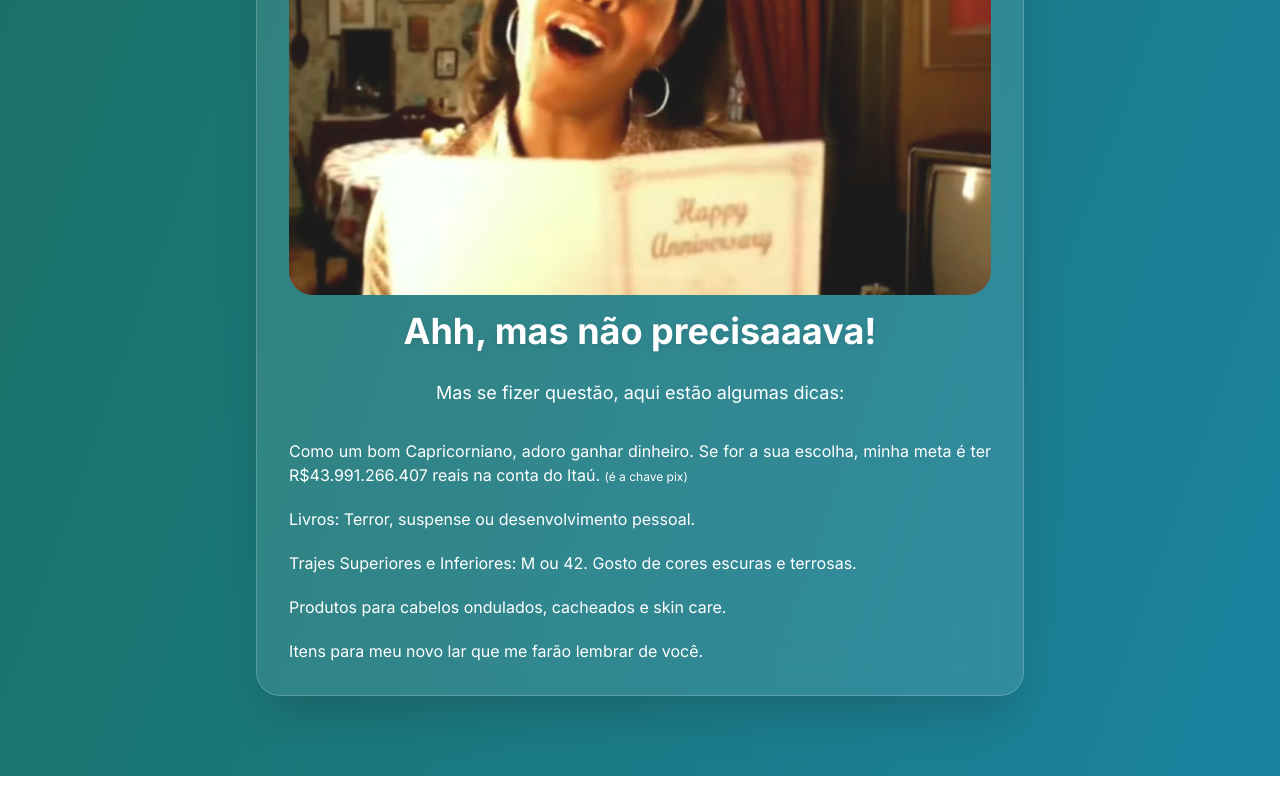
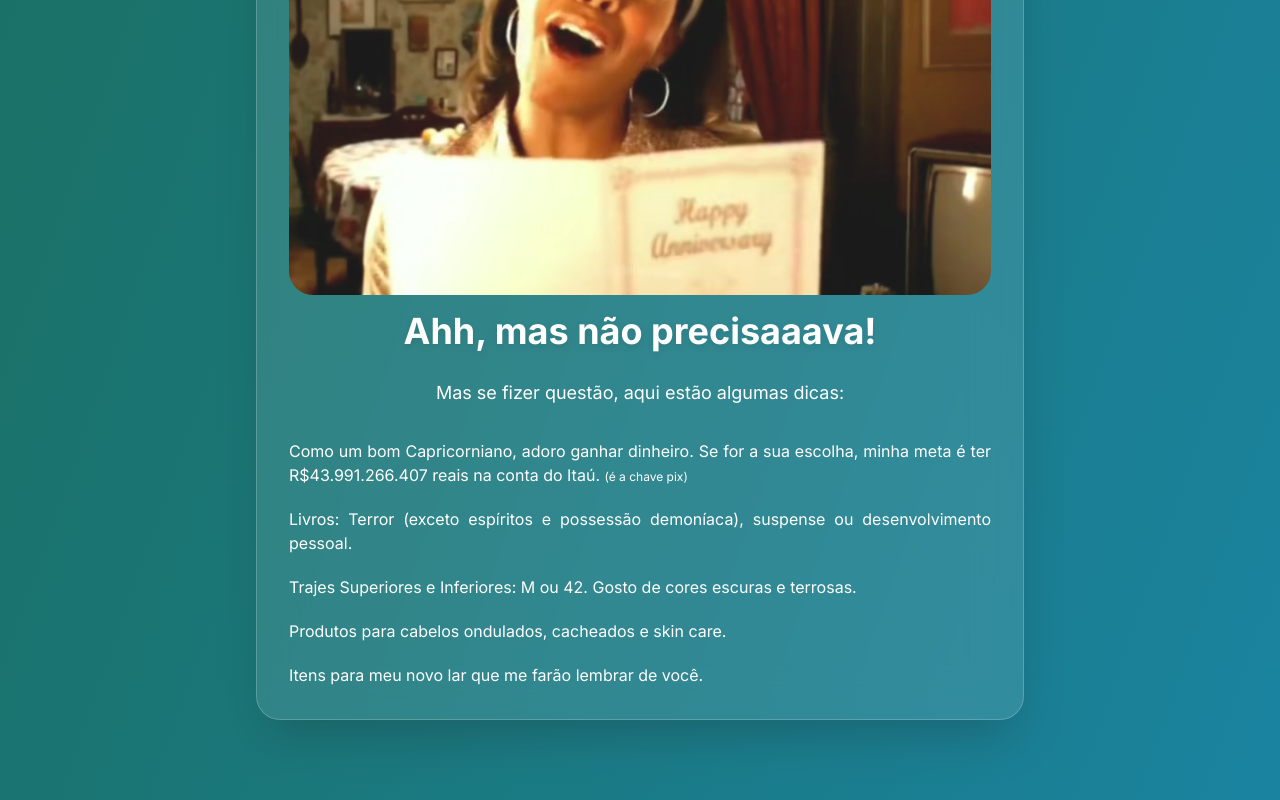
Before and after one commit to kaiovds/birthday, a Next.js app: page / in a window 1280 px wide. Shown: the part 2840-3640 px from the top of the page. Before the commit the page ends 3616 px from the top, so only its background shows below. Built offline with nearby package versions, Linux system fonts and the light colour scheme.

Commit message:
gifts update

```diff
--- a/app/components/GiftsSection.tsx
+++ b/app/components/GiftsSection.tsx
@@ -1,4 +1,4 @@
-import React from 'react';
+import React from "react";
 
 export function GiftsSection() {
   return (
@@ -8,18 +8,29 @@ export function GiftsSection() {
     >
       <div className="max-w-3xl w-full rounded-3xl border border-white/20 bg-white/10 p-8 shadow-2xl backdrop-blur-xl">
         <div className="mb-8 text-center gap-4 flex-col flex">
-          <img
-            src={'naoprecisava.png'}
-            className="rounded-3xl"
-          ></img>
-          <h2 className="text-4xl font-bold drop-shadow-md">Ahh, mas não precisaaava!</h2>
-          <p className="mt-3 text-lg">Mas se fizer questão, aqui estão algumas dicas:</p>
+          <img src={"naoprecisava.png"} className="rounded-3xl"></img>
+          <h2 className="text-4xl font-bold drop-shadow-md">
+            Ahh, mas não precisaaava!
+          </h2>
+          <p className="mt-3 text-lg">
+            Mas se fizer questão, aqui estão algumas dicas:
+          </p>
         </div>
 
         <div className="flex flex-col gap-5 md:text-justify text-center">
-          <p>Como um bom Capricorniano, adoro ganhar dinheiro. Se for a sua escolha, minha meta é ter R$43.991.266.407 reais na conta do Itaú. <span className="text-xs">(é a chave pix)</span></p>
-          <p>Livros: Terror, suspense ou desenvolvimento pessoal.</p>
-          <p>Trajes Superiores e Inferiores: M ou 42. Gosto de cores escuras e terrosas.</p>
+          <p>
+            Como um bom Capricorniano, adoro ganhar dinheiro. Se for a sua
+            escolha, minha meta é ter R$43.991.266.407 reais na conta do Itaú.{" "}
+            <span className="text-xs">(é a chave pix)</span>
+          </p>
+          <p>
+            Livros: Terror (exceto espíritos e possessão demoníaca), suspense ou
+            desenvolvimento pessoal.
+          </p>
+          <p>
+            Trajes Superiores e Inferiores: M ou 42. Gosto de cores escuras e
+            terrosas.
+          </p>
           <p>Produtos para cabelos ondulados, cacheados e skin care.</p>
           <p>Itens para meu novo lar que me farão lembrar de você.</p>
         </div>
```
